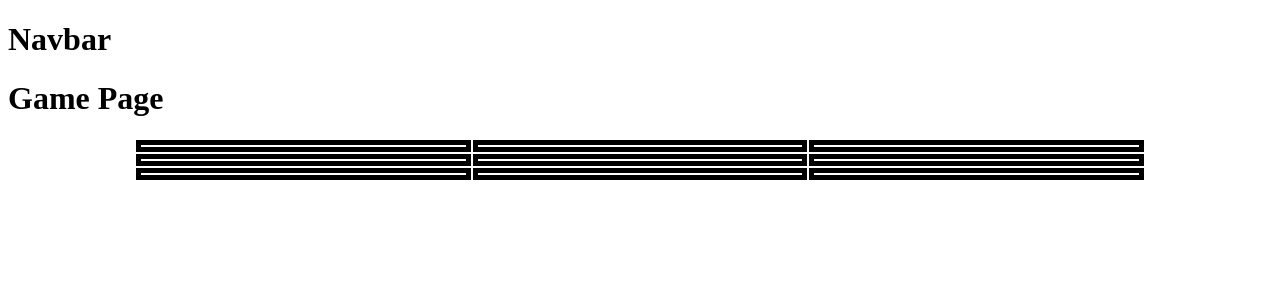
After one commit to raneem-yad/sunshine_squad_hackathon_raneem, a Flask app: page /game in a window 1280 px wide. The commit adds this page. Shown: the top 300 px of the page. Run offline with Flask 3, Linux system fonts and the light colour scheme.

Commit message:
Create game-page files, add to routes, edit base

```diff
--- a/appmanager/routes.py
+++ b/appmanager/routes.py
@@ -31,3 +31,8 @@ def home():
         # res = jsonify({'error': str(e)}), 500
         data = {'error': str(e)}
     return render_template("home.html", result=data)
+
+
+@app.route('/game')
+def game():
+    return render_template('game-page.html')
--- a/appmanager/static/css/style.css
+++ b/appmanager/static/css/style.css
@@ -0,0 +1,13 @@
+#game-table{
+    width:80%;
+    margin:auto;
+    height:
+}
+
+#game-table td{
+    border-style: solid;
+    border-width: 5px;
+    border-color: black;
+    width:33.33%;
+    height:33.33%;
+}
--- /dev/null
+++ b/appmanager/static/js/game-page.js
@@ -0,0 +1,6 @@
+!document.addEventListener("DOMContentLoaded", () =>{
+    const btn = document.getElementById('btn')
+    btn.addEventListener("click", () => {
+        console.log('button clicked')
+    })
+})
--- a/appmanager/templates/base.html
+++ b/appmanager/templates/base.html
@@ -5,11 +5,16 @@
     <meta name="viewport"
           content="width=device-width, user-scalable=no, initial-scale=1.0, maximum-scale=1.0, minimum-scale=1.0">
     <meta http-equiv="X-UA-Compatible" content="ie=edge">
+    <link rel="stylesheet" href="../static/css/style.css">
     <title>app</title>
 </head>
 <body>
 <h1> Navbar </h1>
 {% block content%}
 {% endblock %}
+<!-- A block to add javascript file as there may be a seperate js file required for each page -->
+{% block contentscript %}
+{% endblock %}
+
 </body>
 </html>
--- /dev/null
+++ b/appmanager/templates/game-page.html
@@ -0,0 +1,29 @@
+{% extends "base.html" %}
+{% block content %}
+<h1>Game Page</h1>
+<table id="game-table">
+    <tr>
+        <td></td>
+        <td></td>
+        <td></td>
+    </tr>
+    <tr>
+        <td></td>
+        <td></td>
+        <td></td>
+    </tr>
+    <tr>
+        <td></td>
+        <td></td>
+        <td></td>
+    </tr>
+</table>
+
+
+{% endblock %}
+
+{% block contentscript %}
+
+<script src="../static/js/game-page.js"></script>
+
+{% endblock %}
```
